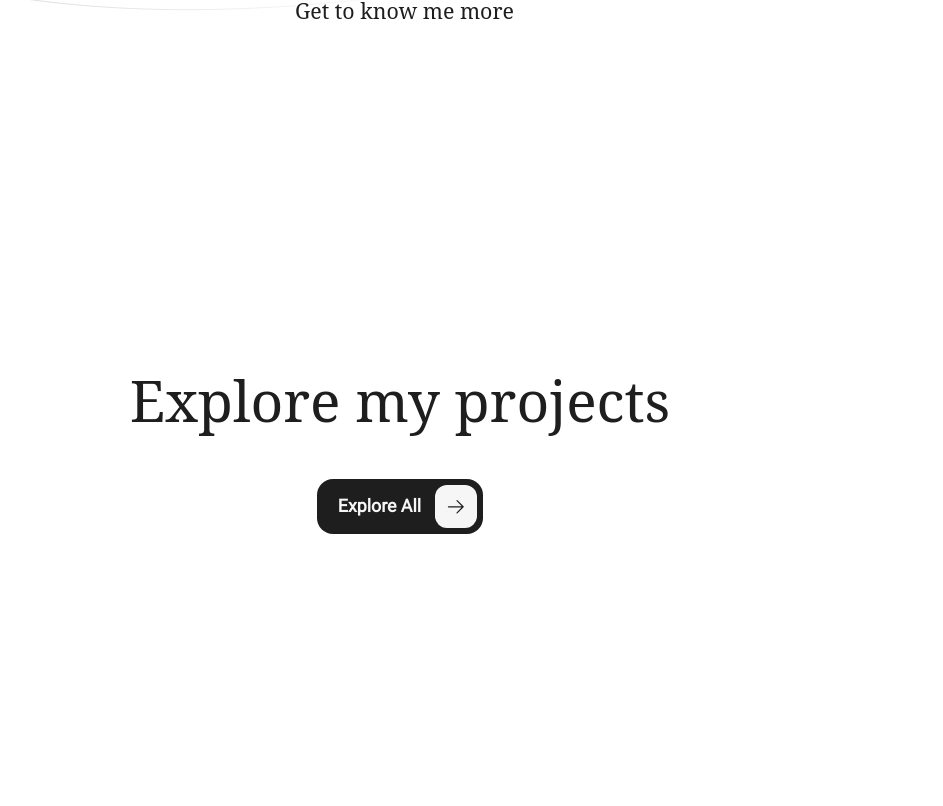
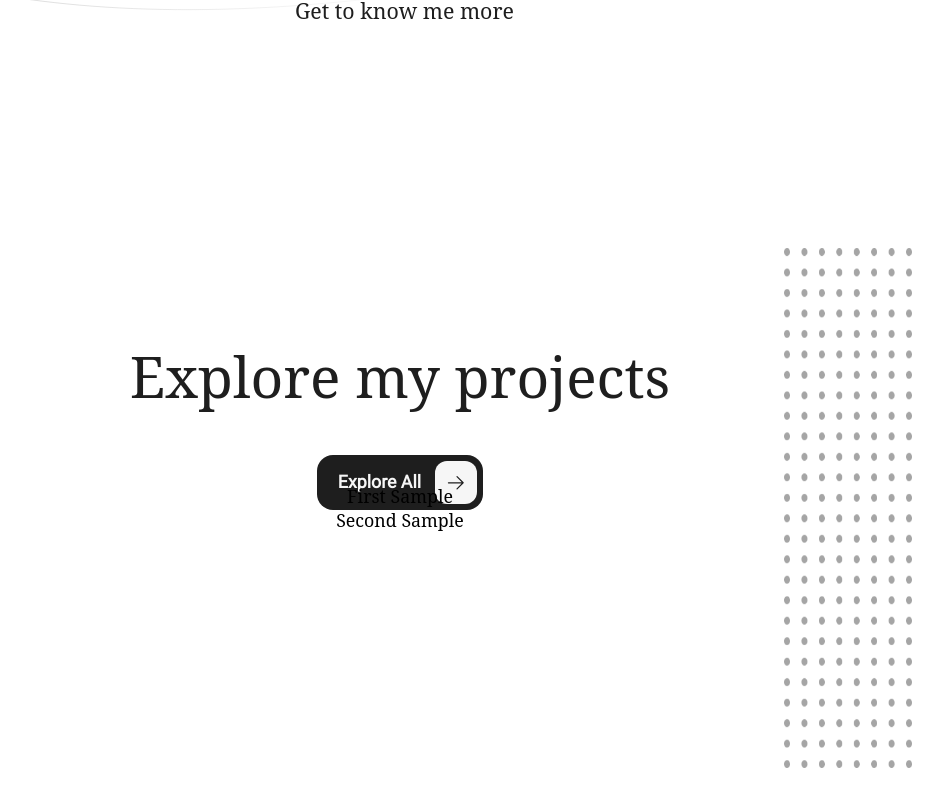
Before and after one commit to Mostafa229Gh/siuiux-portfolio, a React (Create React App) app: page / in a window 1280 px wide. Shown: the part 752-1558 px from the top of the page, without its empty margins (240-1183 px from the left). Built offline with nearby package versions, Linux system fonts and the light colour scheme.

Commit message:
circles adds and arrays test

```diff
--- a/src/PageTwo.css
+++ b/src/PageTwo.css
@@ -13,7 +13,7 @@
 }
 .Explore {
   width: 80vw;
-  height: 20vh;
+  height: 15vh;
   display: flex;
   flex-direction: column;
   align-items: center;
@@ -60,3 +60,17 @@
 .expAllButton:hover p {
   opacity: 0;
 }
+.circleContainer{
+  width: 100vw;
+  height: 100vw;
+  position: absolute;
+  background-color: #9b3030;
+
+}
+.Circles{
+  position: absolute;
+  height: 65vh;
+  width: 10vw;
+  top: 125vh;
+  margin-left: 30vw;
+}
--- a/src/PageTwo.js
+++ b/src/PageTwo.js
@@ -1,7 +1,11 @@
 import "./PageTwo.css";
-// import circles from './asset/circles.png';
-
+import circles from './asset/circles.png';
+import React from "react";
 export default function PageTwo() {
+    let componentArray = [
+        <div key="example-key-1" className="Sample1" >First Sample</div>,
+        <div key="example-key-2" className="Sample2" >Second Sample</div>,
+        ];
   return (
     <div className="container">
       <div className="Explore">
@@ -26,6 +30,14 @@ export default function PageTwo() {
           </div>
         </div>
       </div>
+      <div className="cards">
+       <div className="eachCard">
+        {componentArray}
+       </div>
+      </div>
+      <div className="circlesContainer">
+            <img src={circles} className="Circles"/>
+      </div>
     </div>
   );
 }
```
